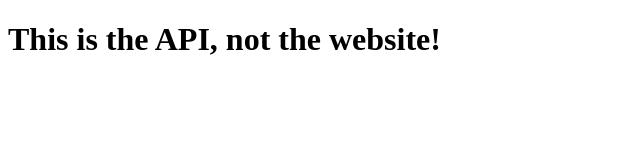
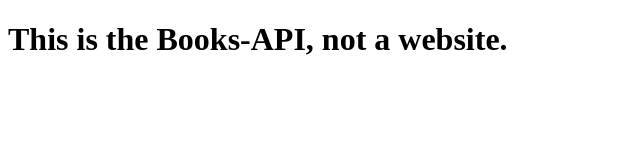
Before and after one commit to Chase-42/books-api, a website: page src/index.html in a window 1280 px wide. Shown: the whole page, without its empty margins (0-640 px from the left). Drawn offline with Linux system fonts and the light colour scheme.

```diff
--- a/src/index.html
+++ b/src/index.html
@@ -3,9 +3,9 @@
   <head>
     <meta charset="UTF-8" />
     <meta name="viewport" content="width=device-width, initial-scale=1.0" />
-    <title>Books API</title>
+    <title>Boooks-API</title>
   </head>
   <body>
-    <h1>This is the API, not the website!</h1>
+    <h1>This is the Books-API, not a website.</h1>
   </body>
 </html>
```
Also changed, not shown: package.json (+18 -9 lines), .babelrc (added), README.md (deleted), 1 other file.
